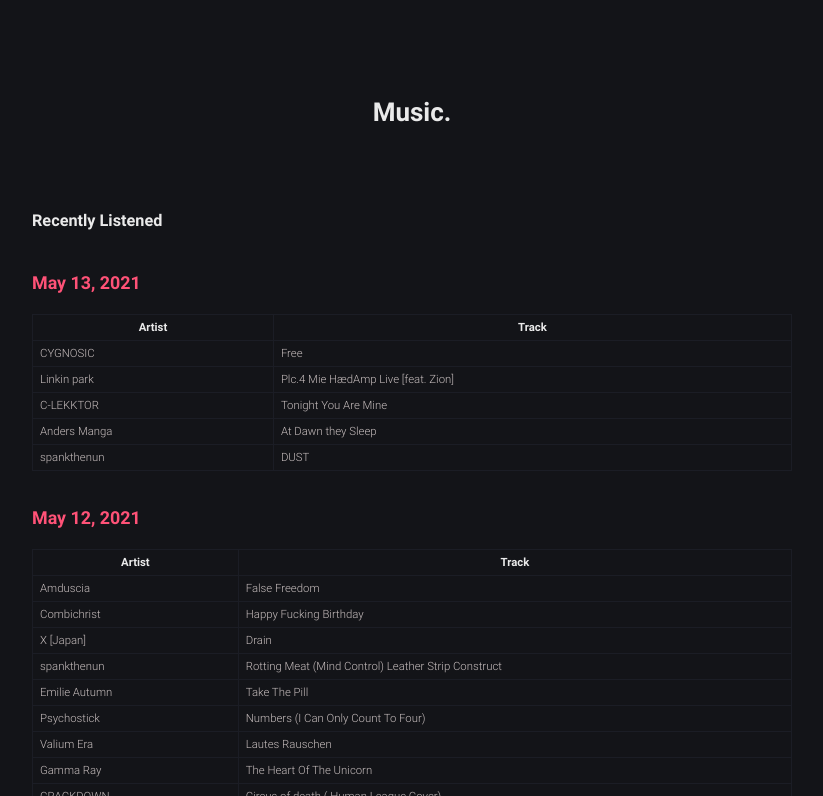
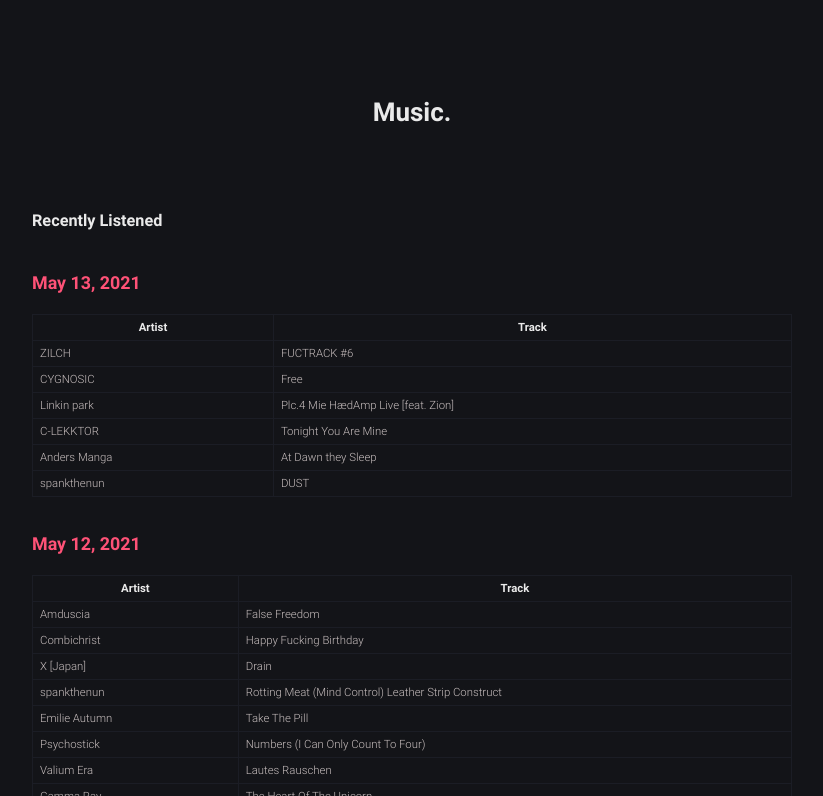
Before and after one commit to robert-marshall/xyz, a Jekyll site: the page built from music.md, in a window 1280 px wide and 900 px high, cut to the strip 104-900 px from the top of the window. Shown: the whole strip, without its empty margins (228-1051 px from the left). Built offline with Jekyll 4.4.1, drawn with Linux system fonts in a browser that asks for light colours.

Commit message:
General commit (no IDs open) - Modifications for bad implementations

```diff
--- a/music.md
+++ b/music.md
@@ -11,6 +11,7 @@
 
 | Artist | Track |
 |--------|-------|
+ZILCH | FUCTRACK #6
 CYGNOSIC | Free
 Linkin park | Plc.4 Mie HædAmp Live [feat. Zion]
 C-LEKKTOR | Tonight You Are Mine
```
